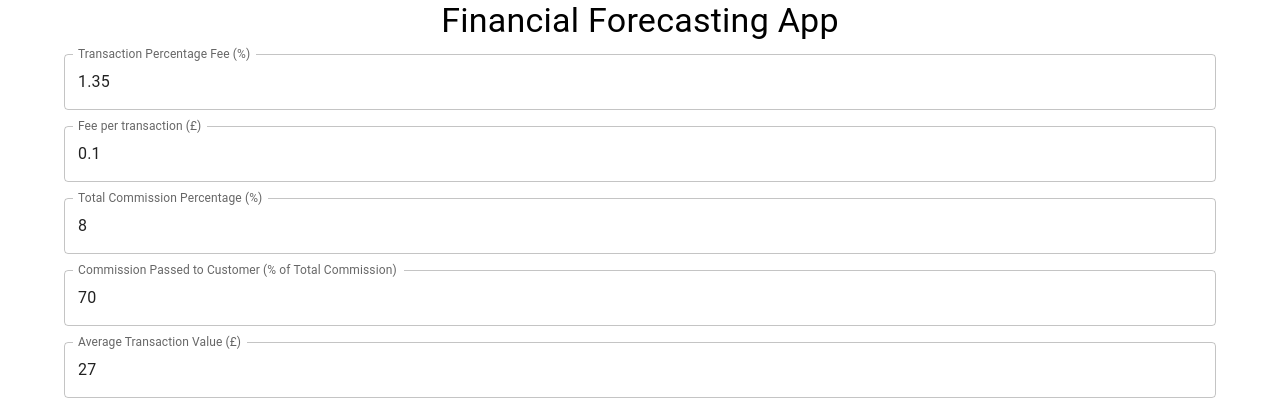
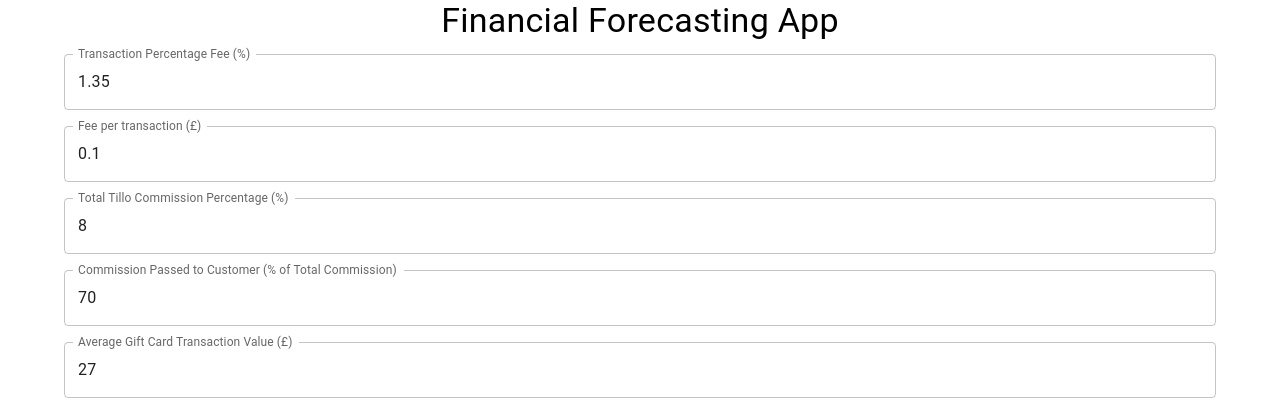
Before and after one commit to michaeltrestianu/projections, a React (Create React App) app: page / in a window 1280 px wide. Shown: the top 400 px of the page. Built offline with nearby package versions, Linux system fonts and the light colour scheme.

Commit message:
MISC more label updates

```diff
--- a/src/App.tsx
+++ b/src/App.tsx
@@ -106,7 +106,7 @@ const App: React.FC = () => {
           onChange={(e) => setFeePerTransaction(parseFloat(e.target.value))}
         />
         <TextField
-          label="Total Commission Percentage (%)"
+          label="Total Tillo Commission Percentage (%)"
           type="number"
           value={totalCommissionPercentage}
           onChange={(e) =>
@@ -123,7 +123,7 @@ const App: React.FC = () => {
           inputProps={{ min: 0, max: 100 }}
         />
         <TextField
-          label="Average Transaction Value (£)"
+          label="Average Gift Card Transaction Value (£)"
           type="number"
           value={averageTransactionValue}
           onChange={(e) =>
```
